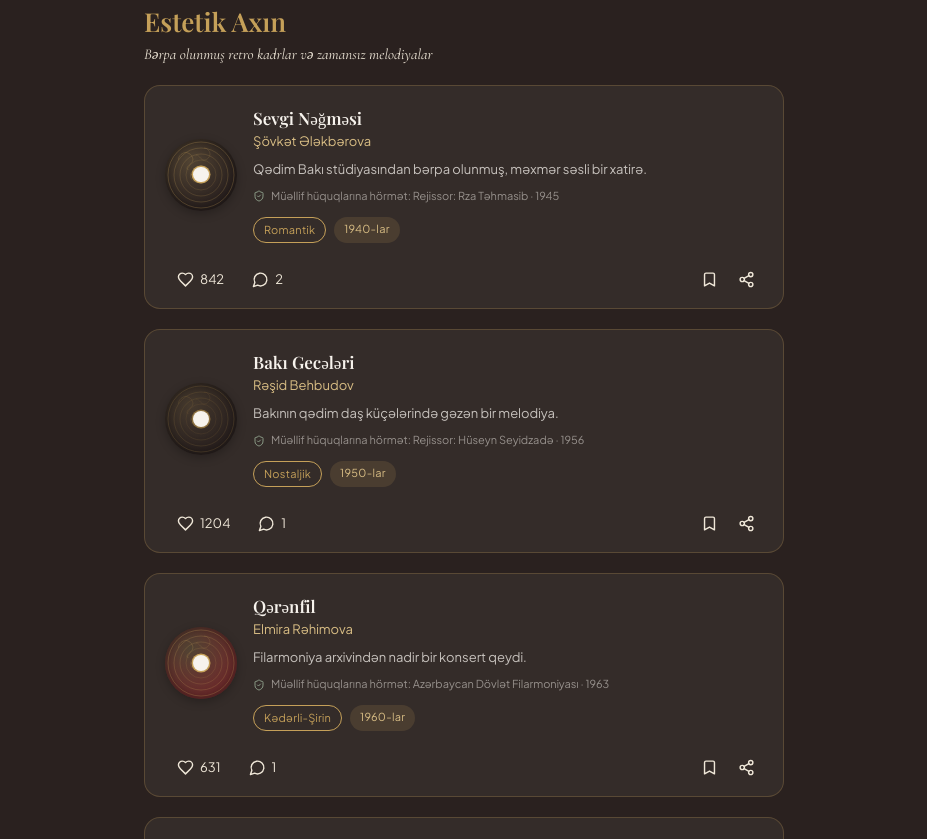
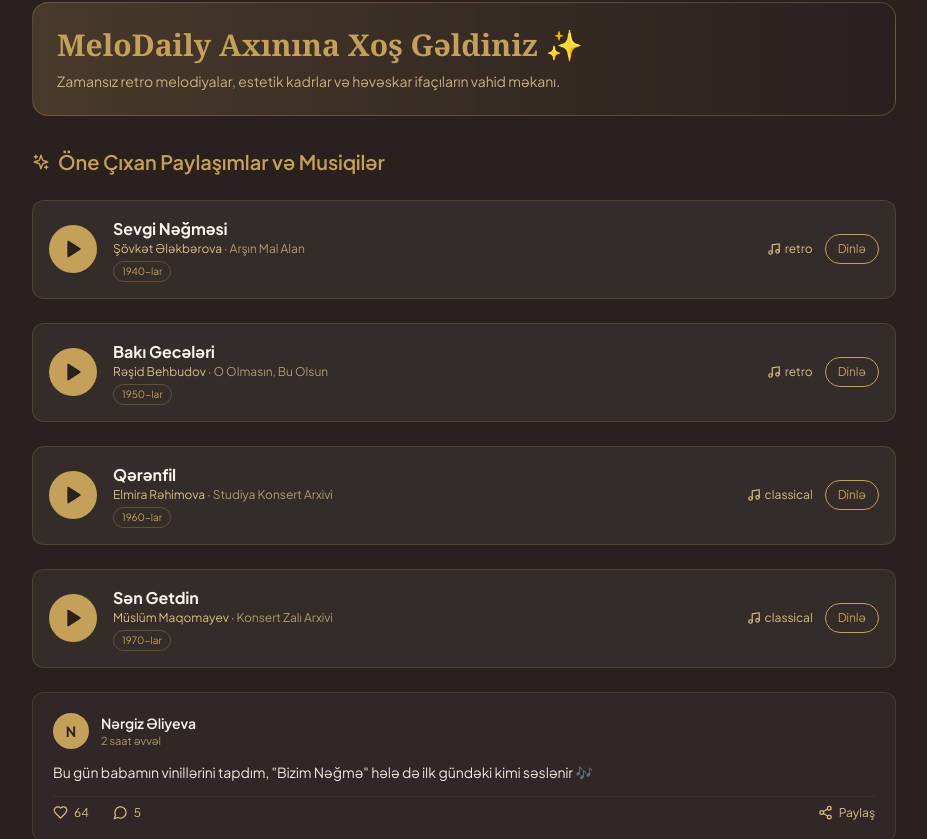
Before and after one commit to ramilshirinov/melodaily, a React (Vite) app: page / in a window 1280 px wide. Shown: the part 161-1000 px from the top of the page, without its empty margins (176-1103 px from the left). Built offline with nearby package versions, Linux system fonts and the light colour scheme; a web font is replaced by a local one.

Commit message:
Fix: App.jsx activeTab error and integrate HomeTab

```diff
--- a/src/App.jsx
+++ b/src/App.jsx
@@ -1,6 +1,7 @@
 import React, { useState, useEffect, useRef, useCallback } from 'react';
 import Header from './components/Header';
 import PlayerBar from './components/PlayerBar';
+import HomeTab from './components/Hometab';
 import FeedTab from './tabs/FeedTab';
 import MusicTab from './tabs/MusicTab';
 import RadioTab from './tabs/RadioTab';
@@ -13,10 +14,26 @@ import {
 } from './constants/data';
 
 export default function App() {
-  const [activeTab, setActiveTab] = useState('feed');
+  const [activeTab, setActiveTab] = useState('home');
   const [search, setSearch] = useState('');
   const [filters, setFilters] = useState({ singer: '', film: '', author: '', decade: '', mood: '' });
   const [showFilters, setShowFilters] = useState(false);
+
+  // User Profile & System Roles
+  const [currentUser] = useState({
+    id: 'u_admin_01',
+    name: 'Ramil Şirinov',
+    username: '@ramil_shirinov',
+    role: 'super_admin',
+    creatorLevel: 'vip_star',
+    topic: 'MeloDaily Qurucusu & Retro Kolleksioner',
+    isVerified: true,
+    ratingScore: 125000,
+    monetization: {
+      isEligible: true,
+      commissionRate: 0.20
+    }
+  });
 
   // Player State
   const [currentTrack, setCurrentTrack] = useState(null);
@@ -177,20 +194,21 @@ export default function App() {
   };
   const toggleComments = (trackId) => setOpenComments((o) => ({ ...o, [trackId]: !o[trackId] }));
   const setDraft = (trackId, text) => setDrafts((d) => ({ ...d, [trackId]: text }));
+
   const addComment = (trackId) => {
     const text = (drafts[trackId] || '').trim();
     if (!text) return;
     const lower = text.toLowerCase();
     const hit = NEGATIVE_WORDS.find((w) => lower.includes(w));
     if (hit) {
-      setWarnings((w) => ({ ...w, [trackId]: 'Şərhiniz pozitiv mühit siyasətimizə uyğun deyil — zəhmət olmasa yenidən yazın 💛' }));
+      setWarnings((w) => ({ ...w, [trackId]: 'Şərhiniz pozitiv mühit siyasətimizə uyğun deyil — zəhmət olmasa etik qaydalara riayət edin 💛' }));
       return;
     }
     setWarnings((w) => ({ ...w, [trackId]: null }));
     setVideos((vs) =>
       vs.map((v) =>
         v.trackId === trackId
-          ? { ...v, comments: [...v.comments, { id: Date.now(), user: 'Sən', text, time: 'indi' }] }
+          ? { ...v, comments: [...v.comments, { id: Date.now(), user: currentUser.name, text, time: 'indi' }] }
           : v
       )
     );
@@ -201,18 +219,21 @@ export default function App() {
     setBookmarkedTrackIds((ids) => (ids.includes(trackId) ? ids.filter((i) => i !== trackId) : [...ids, trackId]));
   };
 
-  /* Radio Actions */
+  /* Radio & Gift */
   const sendGift = (gift) => {
-    setGiftHistory((h) => [{ id: Date.now(), user: 'Sən', gift: gift.name, time: 'indi' }, ...h].slice(0, 12));
+    const commission = currentUser.monetization.commissionRate;
+    const netGiftValue = Math.round(gift.value * (1 - commission));
+
+    setGiftHistory((h) => [{ id: Date.now(), user: currentUser.name, gift: gift.name, time: 'indi' }, ...h].slice(0, 12));
     setTipJar((t) => t + gift.value);
-    setWalletBalance((w) => w + Math.round(gift.value * 0.8));
+    setWalletBalance((w) => w + netGiftValue);
     setCurrentGiftAnim(gift);
     setTimeout(() => setCurrentGiftAnim(null), 1400);
   };
 
   /* Together Actions */
   const toggleSync = () => setSyncActive((s) => !s);
-  const addNote = (text) => setLoveNotes((n) => [...n, { id: Date.now(), author: 'Sən', text, time: 'indi' }]);
+  const addNote = (text) => setLoveNotes((n) => [...n, { id: Date.now(), author: currentUser.name, text, time: 'indi' }]);
   const addPhoto = (dataUrl) => setMemoryPhotos((p) => [...p, dataUrl]);
   const coupleTrack = trackById(10);
 
@@ -246,6 +267,13 @@ export default function App() {
       />
 
       <main className="pb-32">
+        {activeTab === 'home' && (
+          <HomeTab
+            onPlayTrack={playTrack}
+            currentTrack={currentTrack}
+            isPlaying={isPlaying}
+          />
+        )}
         {activeTab === 'feed' && (
           <FeedTab
             videos={videos}
@@ -307,6 +335,7 @@ export default function App() {
         )}
         {activeTab === 'profile' && (
           <ProfileTab
+            currentUser={currentUser}
             currentTrack={currentTrack}
             isPlaying={isPlaying}
             bookmarkedVideoIds={bookmarkedVideoIds}
--- /dev/null
+++ b/src/components/HomeTab.jsx
@@ -0,0 +1,95 @@
+// src/components/HomeTab.jsx
+import React from 'react';
+import { Play, Heart, MessageCircle, Share2, Music, Sparkles } from 'lucide-react';
+import { TRACKS, SOCIAL_POSTS, FEED_SEED } from '../constants/data';
+
+export default function HomeTab({ onPlayTrack, currentTrack, isPlaying }) {
+  return (
+    <div className="space-[#2A211F] text-[#F7F3ED] py-6 max-w-4xl mx-auto px-4 space-y-8">
+
+      {/* Qarşılama Banneri */}
+      <div className="p-6 rounded-2xl bg-gradient-to-r from-[rgba(197,160,89,0.2)] to-[rgba(42,33,31,0.6)] border border-[rgba(197,160,89,0.3)]">
+        <h1 className="text-2xl md:text-3xl font-bold font-serif text-[#C5A059] mb-2">
+          MeloDaily Axınına Xoş Gəldiniz ✨
+        </h1>
+        <p className="text-sm text-[#D8BD84] opacity-90">
+          Zamansız retro melodiyalar, estetik kadrlar və həvəskar ifaçıların vahid məkanı.
+        </p>
+      </div>
+
+      {/* Vahid Qarışıq Axın (Feed) */}
+      <div className="space-y-6">
+        <h2 className="text-xl font-semibold flex items-center gap-2 text-[#C5A059]">
+          <Sparkles size={18} /> Öne Çıxan Paylaşımlar və Musiqilər
+        </h2>
+
+        {/* 1. Musiqi Kartları */}
+        {TRACKS.slice(0, 4).map((track) => (
+          <div
+            key={`track-${track.id}`}
+            className="p-4 rounded-xl border flex flex-col md:flex-row items-center justify-between gap-4 transition-all duration-300 hover:border-[#C5A059]"
+            style={{ background: 'rgba(247,243,237,0.05)', borderColor: 'rgba(197,160,89,0.2)' }}
+          >
+            <div className="flex items-center gap-4 w-full md:w-auto">
+              <button
+                onClick={() => onPlayTrack(track)}
+                className="w-12 h-12 rounded-full flex items-center justify-center shrink-0 transition"
+                style={{ background: '#C5A059', color: '#2A211F' }}
+              >
+                <Play size={20} fill="#2A211F" className="ml-0.5" />
+              </button>
+              <div>
+                <h3 className="font-bold text-base text-[#F7F3ED]">{track.title}</h3>
+                <p className="text-xs text-[#D8BD84]">{track.singer} · <span className="opacity-75">{track.film}</span></p>
+                <span className="inline-block mt-1 text-[10px] px-2 py-0.5 rounded-full border border-[rgba(197,160,89,0.3)] text-[#C5A059]">
+                  {track.decade}
+                </span>
+              </div>
+            </div>
+
+            <div className="flex items-center gap-3 w-full md:w-auto justify-end text-xs text-[#D8BD84]">
+              <span className="flex items-center gap-1"><Music size={14} /> {track.genre}</span>
+              <button onClick={() => onPlayTrack(track)} className="px-3 py-1.5 rounded-full border border-[#C5A059] text-[#C5A059] hover:bg-[#C5A059] hover:text-[#2A211F] transition">
+                Dinlə
+              </button>
+            </div>
+          </div>
+        ))}
+
+        {/* 2. Sosial Postlar */}
+        {SOCIAL_POSTS.map((post) => (
+          <div
+            key={`post-${post.id}`}
+            className="p-5 rounded-xl border space-y-3"
+            style={{ background: 'rgba(247,243,237,0.03)', borderColor: 'rgba(197,160,89,0.15)' }}
+          >
+            <div className="flex items-center gap-3">
+              <div className="w-9 h-9 rounded-full bg-[#C5A059] text-[#2A211F] font-bold flex items-center justify-center text-sm">
+                {post.avatarInitial}
+              </div>
+              <div>
+                <h4 className="font-semibold text-sm text-[#F7F3ED]">{post.author}</h4>
+                <p className="text-[11px] text-[#D8BD84] opacity-75">{post.time}</p>
+              </div>
+            </div>
+
+            <p className="text-sm text-[#EFE7D8] leading-relaxed">{post.content}</p>
+
+            <div className="flex items-center gap-6 pt-2 text-xs text-[#D8BD84] border-t border-[rgba(197,160,89,0.1)]">
+              <button className="flex items-center gap-1.5 hover:text-[#C5A059] transition">
+                <Heart size={15} /> {post.likes}
+              </button>
+              <button className="flex items-center gap-1.5 hover:text-[#C5A059] transition">
+                <MessageCircle size={15} /> {post.comments}
+              </button>
+              <button className="flex items-center gap-1.5 hover:text-[#C5A059] transition ml-auto">
+                <Share2 size={15} /> Paylaş
+              </button>
+            </div>
+          </div>
+        ))}
+
+      </div>
+    </div>
+  );
+}
```
